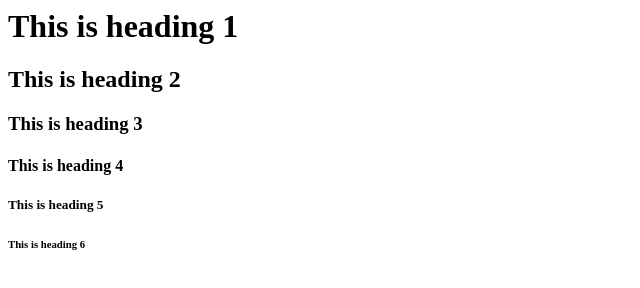
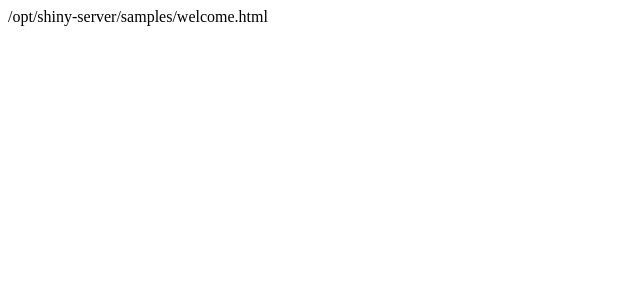
Before and after one commit to PayamEmami/toolsr, a plain HTML site: page index.html in a window 1280 px wide. Shown: the whole page, without its empty margins (0-640 px from the left). Drawn offline with Linux system fonts and the light colour scheme.

Commit message:
Update index.html

```diff
--- a/index.html
+++ b/index.html
@@ -1,6 +1 @@
-<h1>This is heading 1</h1>
-<h2>This is heading 2</h2>
-<h3>This is heading 3</h3>
-<h4>This is heading 4</h4>
-<h5>This is heading 5</h5>
-<h6>This is heading 6</h6>
+/opt/shiny-server/samples/welcome.html
```
